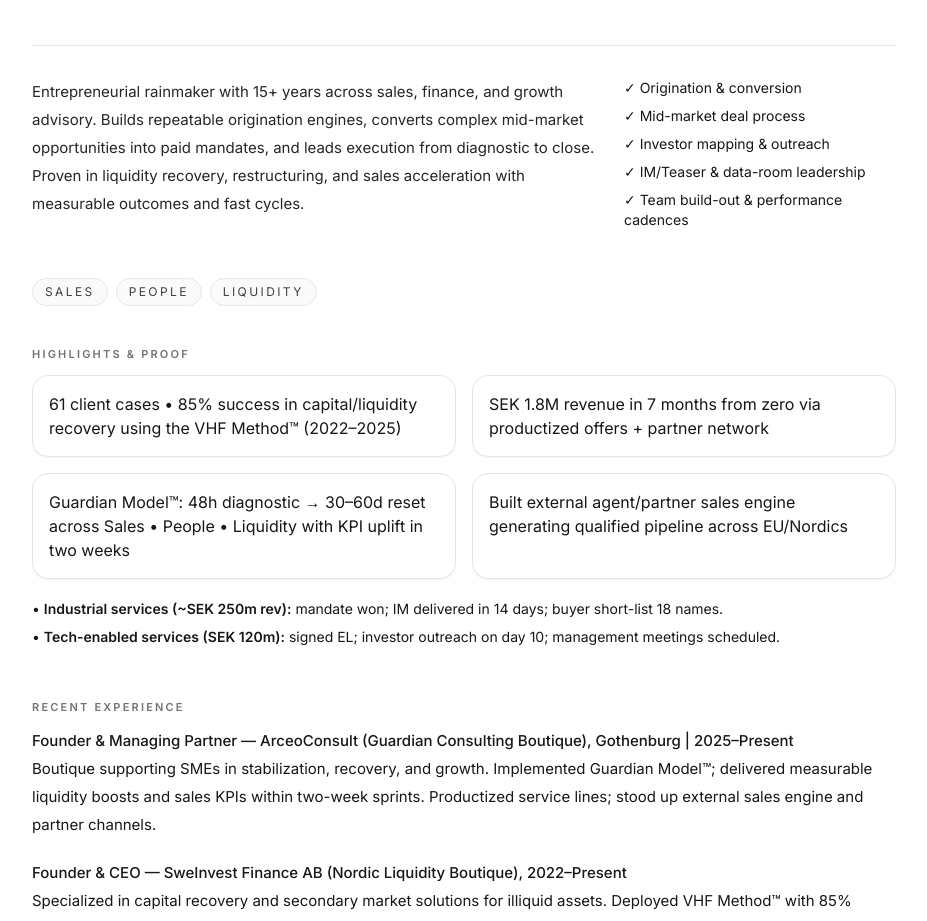
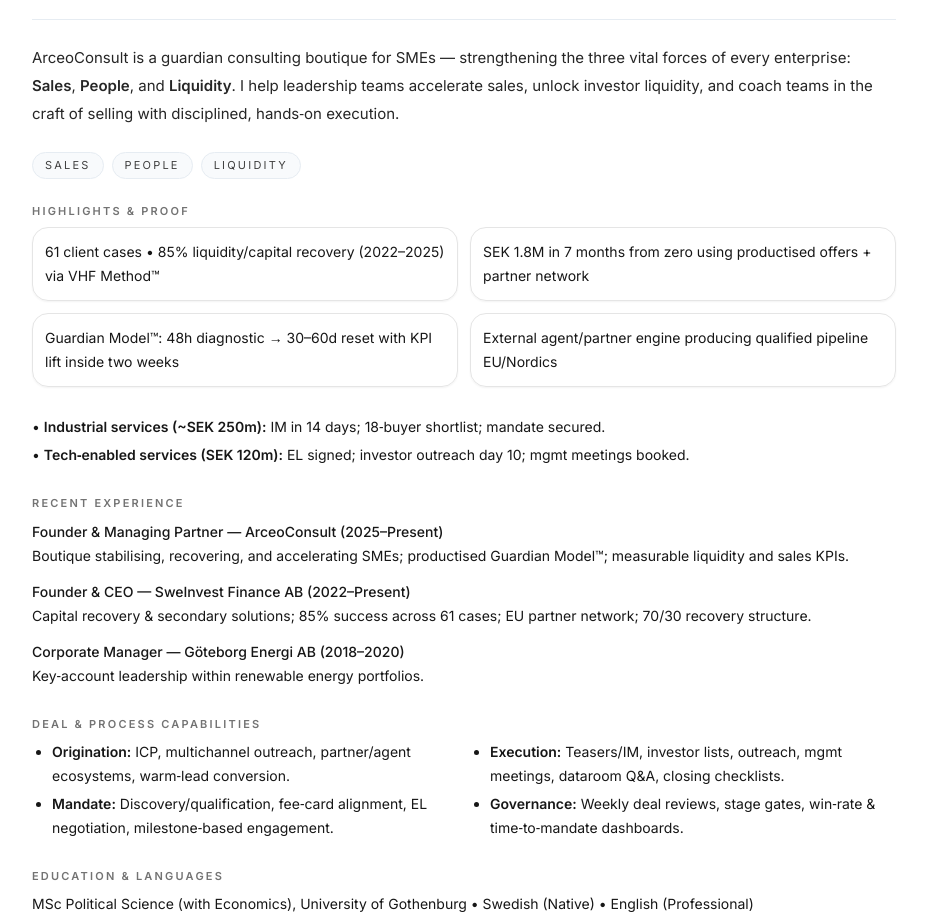
Before and after one commit to quantico-leo/arceo-onepager, a plain HTML site: page index.html in a window 1280 px wide. Shown: the part 182-1103 px from the top of the page, without its empty margins (176-1103 px from the left). Drawn offline with nearby package versions, Linux system fonts and the light colour scheme.

Commit message:
Update index.html

```diff
--- a/index.html
+++ b/index.html
@@ -3,13 +3,13 @@
   <head>
     <meta charset="utf-8" />
     <meta name="viewport" content="width=device-width, initial-scale=1" />
-    <title>Leo Celija — One-Pager (Palmstone)</title>
+    <title>Leo Celija — One-Pager</title>
 
     <!-- Meta / Sharing -->
-    <meta name="description" content="Leo Celija — MD/Co-Founder. Mid-market capital advisory & special situations in the Nordics." />
+    <meta name="description" content="Sales acceleration, investor liquidity, and sales coaching in the Nordics." />
     <link rel="canonical" href="https://quantico-leo.github.io/arceo-onepager/" />
-    <meta property="og:title" content="Leo Celija — One-Pager (Palmstone)" />
-    <meta property="og:description" content="Mid-market capital advisory & special situations in the Nordics." />
+    <meta property="og:title" content="Leo Celija — One-Pager" />
+    <meta property="og:description" content="Sales acceleration, investor liquidity, and sales coaching in the Nordics." />
     <meta property="og:type" content="website" />
     <meta property="og:url" content="https://quantico-leo.github.io/arceo-onepager/" />
     <meta name="twitter:card" content="summary" />
@@ -27,36 +27,33 @@
           extend: {
             fontFamily: { sans: ["Inter", "ui-sans-serif", "system-ui"] },
             letterSpacing: { widestx: ".2em" },
-            colors: { arceo: { blue: "#1F4ED8" } }
+            colors: {
+              arceo: { navy: "#0F2741", gold: "#F0B429" }
+            }
           },
         },
       };
     </script>
 
     <style>
-      /* Optional blue accent: add .theme-blue on <body> to enable */
-      .theme-blue .accent { color: #1F4ED8; }
-      .theme-blue .pill { border-color: #E6ECFF; background: #F3F6FF; }
-      .theme-blue .divider { background: #E7ECFF; }
-
-      /* Neutral default */
-      .pill { border-color: #e5e7eb; background: #fafafa; }
-      .divider { background: #e5e7eb; }
+      /* Accent palette inspired by arceoconsult.com */
+      .accent { color: #F0B429; }
+      .pill { border-color: #E6ECF2; background: #F8FAFC; }
+      .divider { background: #E6ECF2; }
 
       @media print {
         .no-print { display: none !important; }
-        .shadow-sm { box-shadow: none !important; }
+        .shadow-sm, .shadow { box-shadow: none !important; }
         body { color: #111827; }
-        @page { size: A4; margin: 16mm; }
+        @page { size: A4; margin: 14mm; }
         * { -webkit-print-color-adjust: exact; print-color-adjust: exact; }
         section, .rounded-2xl { break-inside: avoid; }
       }
     </style>
   </head>
 
-  <!-- Add class "theme-blue" below if you want subtle blue accents -->
   <body class="bg-white text-neutral-900 antialiased font-sans">
-    <!-- Top bar -->
+    <!-- Top bar (hidden on print) -->
     <header class="sticky top-0 z-30 border-b border-neutral-200 bg-white/90 backdrop-blur no-print">
       <div class="mx-auto max-w-4xl px-4 py-3 flex items-center justify-between">
         <div class="text-[11px] tracking-widestx uppercase text-neutral-500">ARCEOCONSULT • ONE-PAGER</div>
@@ -67,14 +64,14 @@
     </header>
 
     <!-- Page -->
-    <main class="mx-auto max-w-4xl px-4 py-10">
+    <main class="mx-auto max-w-4xl px-4 py-8">
       <!-- Header -->
-      <section class="flex flex-col md:flex-row md:items-end md:justify-between gap-4 mb-12">
+      <section class="flex flex-col md:flex-row md:items-end md:justify-between gap-3 mb-8">
         <div>
-          <h1 class="text-4xl md:text-5xl font-semibold tracking-tight">Leo Celija</h1>
-          <p class="mt-1 text-sm text-neutral-600">Managing Director / Co-Founder – Capital Advisory & Special Situations (Nordics)</p>
+          <h1 class="text-4xl md:text-[40px] font-semibold tracking-tight text-arceo-navy">Leo Celija</h1>
+          <p class="mt-1 text-[13px] text-neutral-600">Managing Director / Co‑Founder — Sales Acceleration • Investor Liquidity • Sales Coaching (Nordics)</p>
         </div>
-        <div class="text-sm text-neutral-700 flex flex-col md:items-end">
+        <div class="text-[13px] text-neutral-700 flex flex-col md:items-end">
           <div class="flex items-center gap-2"><span>📞</span> <a href="tel:+46737846011" class="hover:underline">+46 737 846011</a></div>
           <div class="flex items-center gap-2"><span>✉️</span> <a href="mailto:leo.celija@gmail.com" class="hover:underline">leo.celija@gmail.com</a></div>
           <a class="hover:underline" href="https://linkedin.com/in/leocelija">linkedin.com/in/leocelija</a>
@@ -82,106 +79,92 @@
         </div>
       </section>
 
-      <div class="divider h-px w-full mb-8"></div>
+      <div class="divider h-px w-full mb-6"></div>
 
-      <!-- Summary + strengths -->
-      <section class="grid md:grid-cols-3 gap-6 mb-12">
-        <div class="md:col-span-2">
-          <p class="text-[15px] leading-7 text-neutral-800">
-            Entrepreneurial rainmaker with 15+ years across sales, finance, and growth advisory. Builds repeatable
-            origination engines, converts complex mid-market opportunities into paid mandates, and leads execution from
-            diagnostic to close. Proven in liquidity recovery, restructuring, and sales acceleration with measurable outcomes and fast cycles.
-          </p>
-        </div>
-        <ul class="space-y-2">
-          <li class="flex gap-2 text-sm">✓ Origination & conversion</li>
-          <li class="flex gap-2 text-sm">✓ Mid-market deal process</li>
-          <li class="flex gap-2 text-sm">✓ Investor mapping & outreach</li>
-          <li class="flex gap-2 text-sm">✓ IM/Teaser & data-room leadership</li>
-          <li class="flex gap-2 text-sm">✓ Team build-out & performance cadences</li>
-        </ul>
+      <!-- Intent (mirrors site tone) -->
+      <section class="mb-6">
+        <h2 class="sr-only">Intent</h2>
+        <p class="text-[15px] leading-7 text-neutral-800">
+          ArceoConsult is a guardian consulting boutique for SMEs — strengthening the three vital forces of every enterprise: <span class="font-semibold">Sales</span>, <span class="font-semibold">People</span>, and <span class="font-semibold">Liquidity</span>. I help leadership teams accelerate sales, unlock investor liquidity, and coach teams in the craft of selling with disciplined, hands‑on execution.
+        </p>
       </section>
 
       <!-- Pill tags -->
-      <section class="mb-10">
-        <div class="flex flex-wrap gap-2 text-[12px] tracking-widestx uppercase text-neutral-700">
+      <section class="mb-6">
+        <div class="flex flex-wrap gap-2 text-[11px] tracking-widestx uppercase text-neutral-700">
           <span class="pill rounded-full border px-3 py-1">Sales</span>
           <span class="pill rounded-full border px-3 py-1">People</span>
           <span class="pill rounded-full border px-3 py-1">Liquidity</span>
         </div>
       </section>
 
-      <!-- Highlights with micro-cases -->
-      <section class="mb-12">
-        <h2 class="text-[11px] font-semibold uppercase tracking-[0.2em] text-neutral-500 mb-3">Highlights & Proof</h2>
-        <div class="grid md:grid-cols-2 gap-4">
-          <div class="rounded-2xl border border-neutral-200 p-4 shadow-sm">61 client cases • 85% success in capital/liquidity recovery using the VHF Method™ (2022–2025)</div>
-          <div class="rounded-2xl border border-neutral-200 p-4 shadow-sm">SEK 1.8M revenue in 7 months from zero via productized offers + partner network</div>
-          <div class="rounded-2xl border border-neutral-200 p-4 shadow-sm">Guardian Model™: 48h diagnostic → 30–60d reset across Sales • People • Liquidity with KPI uplift in two weeks</div>
-          <div class="rounded-2xl border border-neutral-200 p-4 shadow-sm">Built external agent/partner sales engine generating qualified pipeline across EU/Nordics</div>
+      <!-- Highlights -->
+      <section class="mb-7">
+        <h2 class="text-[11px] font-semibold uppercase tracking-[0.2em] text-neutral-500 mb-2">Highlights & Proof</h2>
+        <div class="grid md:grid-cols-2 gap-3 text-[14px] leading-6">
+          <div class="rounded-2xl border border-neutral-200 p-3 shadow-sm">61 client cases • 85% liquidity/capital recovery (2022–2025) via VHF Method™</div>
+          <div class="rounded-2xl border border-neutral-200 p-3 shadow-sm">SEK 1.8M in 7 months from zero using productised offers + partner network</div>
+          <div class="rounded-2xl border border-neutral-200 p-3 shadow-sm">Guardian Model™: 48h diagnostic → 30–60d reset with KPI lift inside two weeks</div>
+          <div class="rounded-2xl border border-neutral-200 p-3 shadow-sm">External agent/partner engine producing qualified pipeline EU/Nordics</div>
         </div>
-        <ul class="mt-4 text-[14px] leading-7">
-          <li>• <b>Industrial services (~SEK 250m rev):</b> mandate won; IM delivered in 14 days; buyer short-list 18 names.</li>
-          <li>• <b>Tech-enabled services (SEK 120m):</b> signed EL; investor outreach on day 10; management meetings scheduled.</li>
+      </section>
+
+      <!-- Micro-cases (single line each) -->
+      <section class="mb-7">
+        <ul class="text-[14px] leading-6 space-y-1">
+          <li>• <b>Industrial services (~SEK 250m):</b> IM in 14 days; 18‑buyer shortlist; mandate secured.</li>
+          <li>• <b>Tech‑enabled services (SEK 120m):</b> EL signed; investor outreach day 10; mgmt meetings booked.</li>
         </ul>
       </section>
 
-      <!-- Experience -->
-      <section class="mb-12">
-        <h2 class="text-[11px] font-semibold uppercase tracking-[0.2em] text-neutral-500 mb-3">Recent Experience</h2>
-        <div class="space-y-5 text-[15px] leading-7">
+      <!-- Experience (condensed) -->
+      <section class="mb-7">
+        <h2 class="text-[11px] font-semibold uppercase tracking-[0.2em] text-neutral-500 mb-2">Recent Experience</h2>
+        <div class="space-y-3 text-[14px] leading-6">
           <div>
-            <div class="font-medium">Founder & Managing Partner — ArceoConsult (Guardian Consulting Boutique), Gothenburg | 2025–Present</div>
-            <p>Boutique supporting SMEs in stabilization, recovery, and growth. Implemented Guardian Model™; delivered measurable liquidity boosts and sales KPIs within two-week sprints. Productized service lines; stood up external sales engine and partner channels.</p>
+            <div class="font-medium">Founder & Managing Partner — ArceoConsult (2025–Present)</div>
+            <p>Boutique stabilising, recovering, and accelerating SMEs; productised Guardian Model™; measurable liquidity and sales KPIs.</p>
           </div>
           <div>
-            <div class="font-medium">Founder & CEO — SweInvest Finance AB (Nordic Liquidity Boutique), 2022–Present</div>
-            <p>Specialized in capital recovery and secondary market solutions for illiquid assets. Deployed VHF Method™ with 85% success across 61 cases; monetized via engagement + success fees. SEK 1.8M in 7 months; established EU partner network and symbolic acquisition model enabling tax loss deduction (70/30 recovery structure).</p>
+            <div class="font-medium">Founder & CEO — SweInvest Finance AB (2022–Present)</div>
+            <p>Capital recovery & secondary solutions; 85% success across 61 cases; EU partner network; 70/30 recovery structure.</p>
           </div>
           <div>
-            <div class="font-medium">Corporate Manager — Göteborg Energi AB, 2018–2020</div>
-            <p>Key-account leadership within renewable energy; customized strategic portfolios.</p>
-          </div>
-          <div>
-            <div class="font-medium">Sales/Advisory — United Cash Back AB; Fisher Investments Europe; Skandia, 2010–2018</div>
-            <p>B2B expansion, HNWI wealth strategies, and regulated advisory foundations.</p>
+            <div class="font-medium">Corporate Manager — Göteborg Energi AB (2018–2020)</div>
+            <p>Key‑account leadership within renewable energy portfolios.</p>
           </div>
         </div>
       </section>
 
-      <!-- Capabilities -->
-      <section class="mb-12">
-        <h2 class="text-[11px] font-semibold uppercase tracking-[0.2em] text-neutral-500 mb-3">Deal & Process Capabilities</h2>
-        <div class="grid md:grid-cols-2 gap-4 text-[15px] leading-7">
+      <!-- Capabilities (merged lists) -->
+      <section class="mb-7">
+        <h2 class="text-[11px] font-semibold uppercase tracking-[0.2em] text-neutral-500 mb-2">Deal & Process Capabilities</h2>
+        <div class="grid md:grid-cols-2 gap-3 text-[14px] leading-6">
           <ul class="list-disc pl-5 space-y-1">
-            <li><b>Origination:</b> ICP definition, multichannel outreach, partner/agent ecosystems, warm-lead conversion.</li>
-            <li><b>Mandate Conversion:</b> Discovery/qualification, fee-card alignment, EL negotiation, milestone-based engagement.</li>
+            <li><b>Origination:</b> ICP, multichannel outreach, partner/agent ecosystems, warm‑lead conversion.</li>
+            <li><b>Mandate:</b> Discovery/qualification, fee‑card alignment, EL negotiation, milestone‑based engagement.</li>
           </ul>
           <ul class="list-disc pl-5 space-y-1">
-            <li><b>Execution:</b> Teasers/IM, investor long-list/short-list, outreach, management meetings, dataroom Q&A, closing checklists.</li>
-            <li><b>Governance:</b> Weekly deal reviews, stage gates, win-rate/time-to-mandate dashboards.</li>
+            <li><b>Execution:</b> Teasers/IM, investor lists, outreach, mgmt meetings, dataroom Q&A, closing checklists.</li>
+            <li><b>Governance:</b> Weekly deal reviews, stage gates, win‑rate & time‑to‑mandate dashboards.</li>
           </ul>
         </div>
       </section>
 
-      <!-- Education -->
-      <section class="mb-12">
-        <h2 class="text-[11px] font-semibold uppercase tracking-[0.2em] text-neutral-500 mb-3">Education & Languages</h2>
-        <p class="text-[15px]">MSc Political Science (with Economics studies) — University of Gothenburg • Swedish (Native), English (Professional)</p>
+      <!-- Education & Languages (single line) -->
+      <section class="mb-7">
+        <h2 class="text-[11px] font-semibold uppercase tracking-[0.2em] text-neutral-500 mb-2">Education & Languages</h2>
+        <p class="text-[14px]">MSc Political Science (with Economics), University of Gothenburg • Swedish (Native) • English (Professional)</p>
       </section>
 
-      <!-- Focus -->
+      <!-- Focus block (3 cards) -->
       <section>
-        <h2 class="text-[11px] font-semibold uppercase tracking-[0.2em] text-neutral-500 mb-3">Focus for Palmstone (Nordics)</h2>
-        <div class="grid md:grid-cols-3 gap-4 text-[15px]">
-          <div class="rounded-2xl border border-neutral-200 p-4 shadow-sm"><b>ICP:</b> Mid-market SMEs (100–2,000 MSEK) in industrials, energy, tech-enabled services.</div>
-          <div class="rounded-2xl border border-neutral-200 p-4 shadow-sm"><b>30/60/90:</b> Validate funnel → 3–5 active mandates → 1–2 closes; build pod (1–2 originators, 1 analyst).</div>
-          <div class="rounded-2xl border border-neutral-200 p-4 shadow-sm"><b>KPI:</b> Win-rate, time-to-mandate, fee realization, pipeline hygiene.</div>
-        </div>
+        <h2 class="text-[11px] font-semibold uppercase tracking-[0.2em] text-neutral-500 mb-2">Services & Focus (Nordics)</h2>
+        <div class="grid md:grid-cols-3 gap-3 text-[14px]"><div class="rounded-2xl border border-neutral-200 p-3 shadow-sm"><b>Sales Acceleration:</b> Build repeatable origination, improve conversion, shorten cycles; install operating cadence.</div><div class="rounded-2xl border border-neutral-200 p-3 shadow-sm"><b>Investor Liquidity:</b> Capital recovery, secondary solutions, structured outreach; transparent governance.</div><div class="rounded-2xl border border-neutral-200 p-3 shadow-sm"><b>Sales Coaching:</b> Practical playbooks, live deal support, role‑plays, and KPI dashboards for teams and founders.</div></div>
       </section>
 
       <!-- Footer -->
-      <footer class="mt-12 flex flex-col md:flex-row md:items-center md:justify-between gap-2 text-[12px] text-neutral-500">
+      <footer class="mt-8 flex flex-col md:flex-row md:items-center md:justify-between gap-2 text-[12px] text-neutral-500">
         <div>Based in Gothenburg • Operating Nordics • Available for immediate mandates</div>
         <div>Prepared <script>document.write(new Date().toLocaleDateString())</script></div>
       </footer>
```
